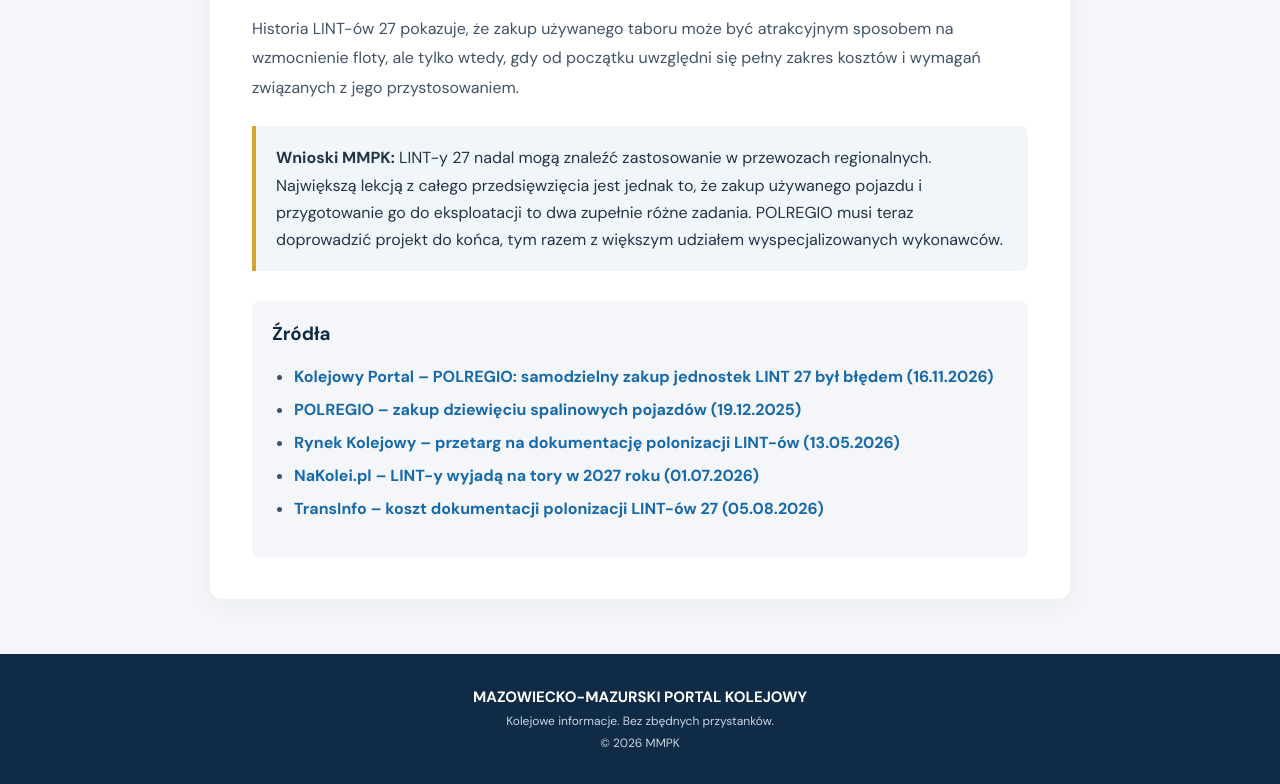
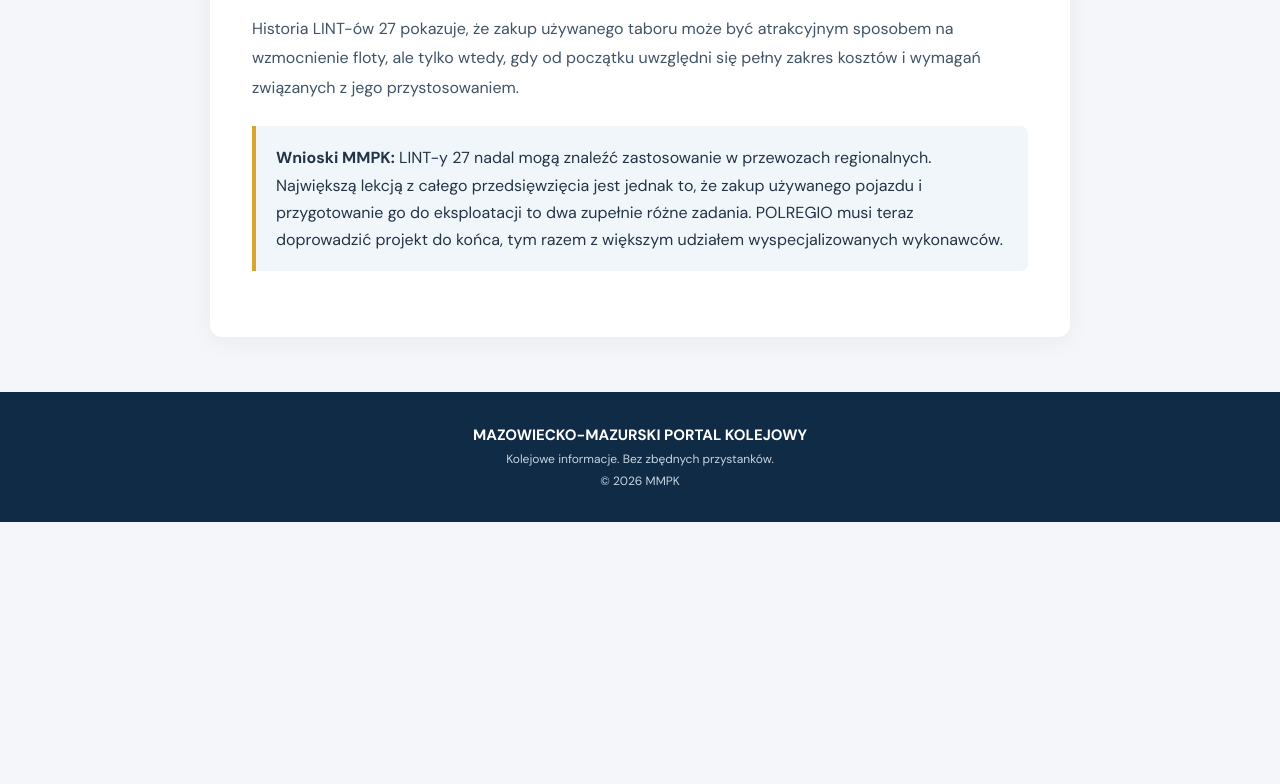
Before and after one commit to mmpk-project/mmpk, a plain HTML site: page linty-27-polregio.html in a window 1280 px wide. Shown: the part 3367-4151 px from the top of the page. After the commit the page ends 3889 px from the top, so only its background shows below. Drawn offline with Linux system fonts and the light colour scheme.

Commit message:
wersja 1

```diff
--- a/linty-27-polregio.html
+++ b/linty-27-polregio.html
@@ -194,16 +194,7 @@ Historia LINT-ów 27 pokazuje, że zakup używanego taboru może być atrakcyjny
 <strong>Wnioski MMPK:</strong> LINT-y 27 nadal mogą znaleźć zastosowanie w przewozach regionalnych. Największą lekcją z całego przedsięwzięcia jest jednak to, że zakup używanego pojazdu i przygotowanie go do eksploatacji to dwa zupełnie różne zadania. POLREGIO musi teraz doprowadzić projekt do końca, tym razem z większym udziałem wyspecjalizowanych wykonawców.
 </div>
 
-<div class="sources">
-<h3>Źródła</h3>
-<ul>
-<li><a href="https://kolejowyportal.pl/polregio-samodzielny-zakup-jednostek-lint-27-byl-bledem/" target="_blank">Kolejowy Portal – POLREGIO: samodzielny zakup jednostek LINT 27 był błędem (16.11.2026)</a></li>
-<li><a href="https://polregio.pl/pl/dla-podroznych/informacje/polregio-kupuje-9-spalinowych-pojazdow-umowa-podpisana/" target="_blank">POLREGIO – zakup dziewięciu spalinowych pojazdów (19.12.2025)</a></li>
-<li><a href="https://www.rynek-kolejowy.pl/wiadomosci/polregio-kto-zaprojektuje-polonizacje-lintow-152769.html" target="_blank">Rynek Kolejowy – przetarg na dokumentację polonizacji LINT-ów (13.05.2026)</a></li>
-<li><a href="https://www.nakolei.pl/linty-wyjada-na-tory-w-2027-roku/" target="_blank">NaKolei.pl – LINT-y wyjadą na tory w 2027 roku (01.07.2026)</a></li>
-<li><a href="https://transinfo.pl/inforail/polregio-wybralo-wykonawce-dokumentacji-polonizacji-dla-lint-ow-27-to-koszt-ponad-18-mln-zl/" target="_blank">TransInfo – koszt dokumentacji polonizacji LINT-ów 27 (05.08.2026)</a></li>
-</ul>
-</div>
+
 
 </article>
 </main>
```
